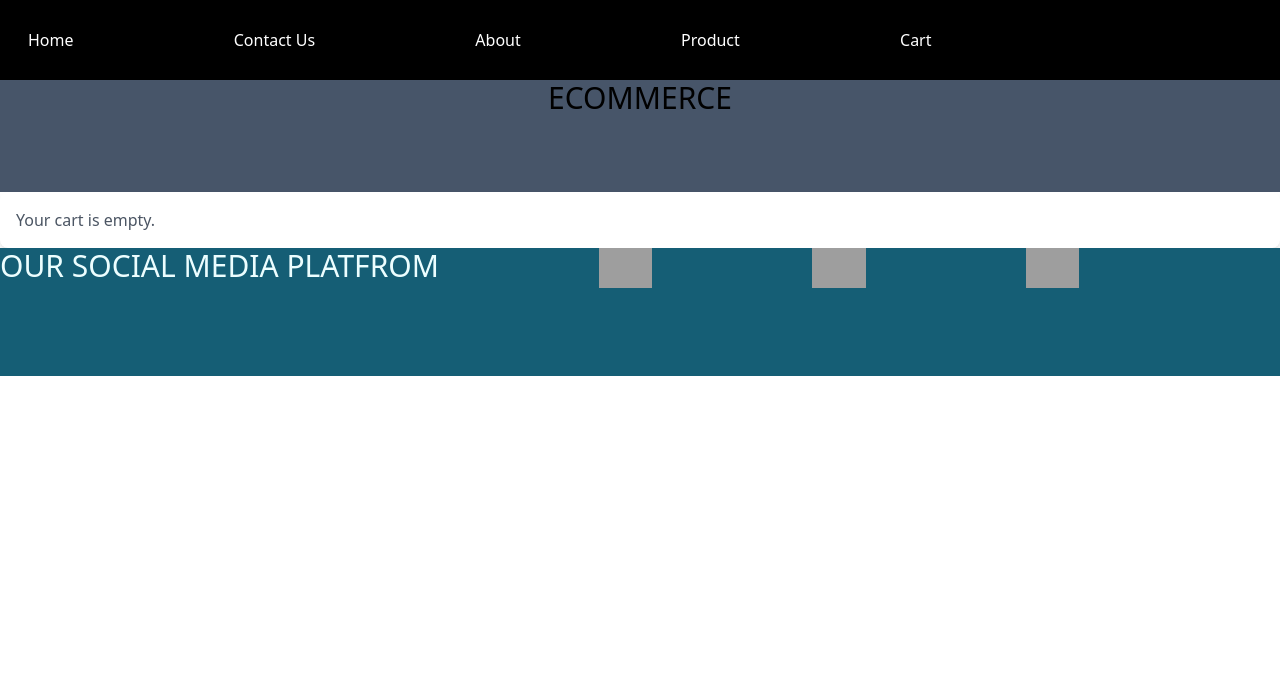
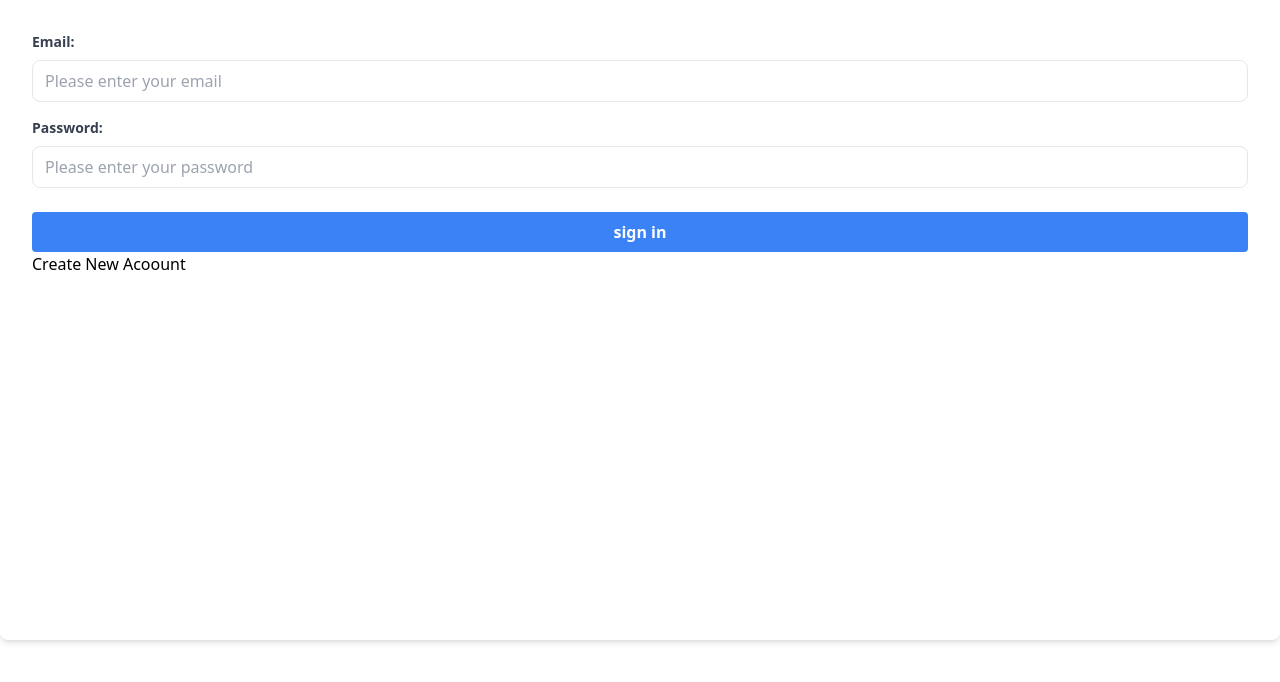
Before and after one commit to animesh65432/Ecommerce-Sharpner, a React (Vite) app: page /Cart in a window 1280 px wide. Shown: the top 682 px of the page. Built offline with nearby package versions, Linux system fonts and the light colour scheme; grey boxes are pictures that could not be loaded.

Commit message:
slove the log in bug

```diff
--- a/src/App.jsx
+++ b/src/App.jsx
@@ -3,16 +3,20 @@ import Header from "./Components/Header/Header";
 import Product from "./Components/Product/Product";
 import HeaderSummary from "./Components/Header/HeaderSummary";
 import Footer from "./Components/Footer/Footer";
-import Storeprovider from "./Stroe/Storeprovider";
+import { usecontextallthetime } from "./Stroe/Storeprovider";
 import Contact from "./Components/Contact/Contact";
 import { BrowserRouter, Routes, Route } from "react-router-dom";
 import Home from "./Components/Home/Home";
 import Cart from "./Components/Cart/Cart";
 import About from "./Components/About/About";
+import Log from "./Components/Login/Log";
 
 const App = () => {
+  const { userlogin } = usecontextallthetime();
+  console.log(userlogin);
   return (
-    <Storeprovider>
+    <>
+      {userlogin.length > 0 ? (
         <BrowserRouter>
           <Header />
           <HeaderSummary />
@@ -25,7 +29,11 @@ const App = () => {
           </Routes>
           <Footer />
         </BrowserRouter>
-    </Storeprovider>
+      ) : (
+        <Log />
+      )}
+    </>
   );
 };
+
 export default App;
--- a/src/Components/Header/Header.jsx
+++ b/src/Components/Header/Header.jsx
@@ -1,11 +1,11 @@
 import React from "react";
 import { usecontextallthetime } from "../../Stroe/Storeprovider";
-import { Link, NavLink } from "react-router-dom";
+import { Link } from "react-router-dom";
 import { auth } from "../../firbase";
 import { signOut } from "firebase/auth";
 
 const Header = () => {
-  const { CartState, ISlogin, logout } = usecontextallthetime();
+  const { CartState, logout, userlogin } = usecontextallthetime();
 
   const numberofitems = CartState.items.reduce(
     (acc, cur) => acc + cur.count,
@@ -38,10 +38,14 @@ const Header = () => {
             <Link to="/">Product</Link>
           </p>
           <p>
-            <Link to="/Cart">Cart</Link>
+            <Link to="/Cart">Cart{numberofitems}</Link>
           </p>
           <p></p>
-          <li>{ISlogin && <button onClick={Onuserlogout}>log Out</button>}</li>
+          <li>
+            {userlogin.length > 0 && (
+              <button onClick={Onuserlogout}>log Out</button>
+            )}
+          </li>
         </ul>
       </div>
     </>
--- a/src/Components/Login/Log.jsx
+++ b/src/Components/Login/Log.jsx
@@ -11,7 +11,7 @@ const Log = () => {
   const [userPassword, setUserPassword] = useState("");
   const [isloading, setIsLoading] = useState(false);
   const [IsSingin, Setsingin] = useState(false);
-  const { login, logout, ISlogin } = usecontextallthetime();
+  const { login, logout, userlogin } = usecontextallthetime();
 
   const onchangeUserEmail = (e) => {
     setUserEmail(e.target.value);
@@ -26,7 +26,6 @@ const Log = () => {
   };
 
   const onSubmitHandler = async (e) => {
-    e.preventDefault();
     setIsLoading(true);
 
     if (IsSingin) {
--- a/src/Stroe/Storeprovider.jsx
+++ b/src/Stroe/Storeprovider.jsx
@@ -50,9 +50,9 @@ const CartReducer = (state, action) => {
 const Storeprovider = (props) => {
   const [CartState, CartDispatch] = useReducer(CartReducer, defaultstate);
   const intiallogin = localStorage.getItem("token");
-  const [userlogin, Setlogin] = useState(intiallogin);
+  console.log(intiallogin);
+  const [userlogin, Setlogin] = useState("");
 
-  let ISlogin = !!userlogin;
   const additem = (item) => {
     CartDispatch({ type: "add", item: item });
   };
@@ -73,7 +73,7 @@ const Storeprovider = (props) => {
 
   return (
     <store.Provider
-      value={{ CartState, additem, deleteitem, login, logout, ISlogin }}
+      value={{ CartState, additem, deleteitem, login, logout, userlogin }}
     >
       {props.children}
     </store.Provider>
--- a/src/main.jsx
+++ b/src/main.jsx
@@ -2,9 +2,12 @@ import React from "react";
 import ReactDOM from "react-dom/client";
 import App from "./App.jsx";
 import "./index.css";
+import Storeprovider from "./Stroe/Storeprovider.jsx";
 
 ReactDOM.createRoot(document.getElementById("root")).render(
   <React.StrictMode>
-    <App />
+    <Storeprovider>
+      <App />
+    </Storeprovider>
   </React.StrictMode>
 );
```
Lines whose indentation alone changed are shown as unchanged.
